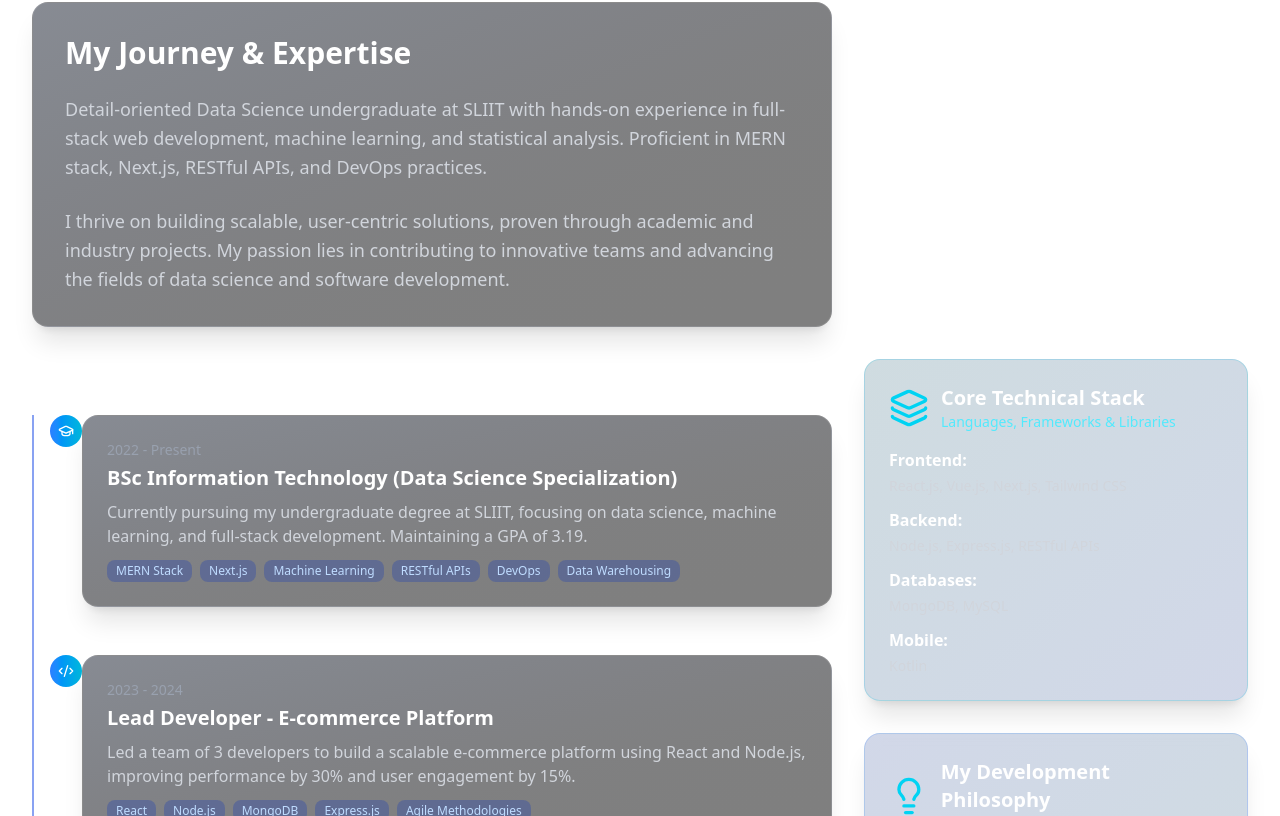
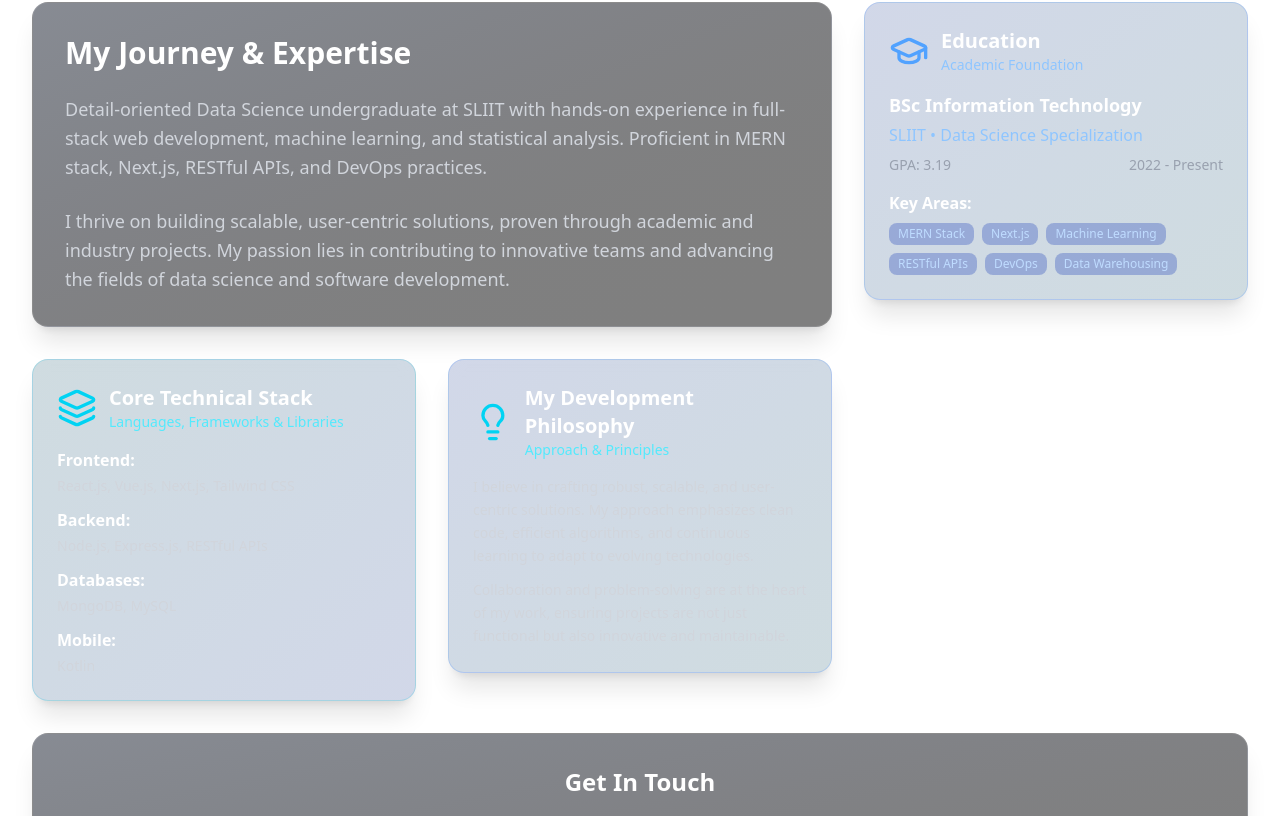
Before and after one commit to Wimukthi316/Portfolio-New, a Next.js app: page / in a window 1280 px wide. Shown: the part 1284-2100 px from the top of the page. Built offline with nearby package versions, Linux system fonts and the light colour scheme.

Commit message:
Refactor portfolio layout by removing timeline events and enhancing card animations for improved user experience and visual appeal

```diff
--- a/src/app/page.tsx
+++ b/src/app/page.tsx
@@ -183,33 +183,6 @@ export default function ModernPortfolio() {
     },
   ]
 
-  const timelineEvents = [
-    {
-      year: "2022 - Present",
-      title: "BSc Information Technology (Data Science Specialization)",
-      description:
-        "Currently pursuing my undergraduate degree at SLIIT, focusing on data science, machine learning, and full-stack development. Maintaining a GPA of 3.19.",
-      icon: GraduationCap,
-      badges: ["MERN Stack", "Next.js", "Machine Learning", "RESTful APIs", "DevOps", "Data Warehousing"],
-    },
-    {
-      year: "2023 - 2024",
-      title: "Lead Developer - E-commerce Platform",
-      description:
-        "Led a team of 3 developers to build a scalable e-commerce platform using React and Node.js, improving performance by 30% and user engagement by 15%.",
-      icon: Code2,
-      badges: ["React", "Node.js", "MongoDB", "Express.js", "Agile Methodologies"],
-    },
-    {
-      year: "2021 - 2022",
-      title: "Freelance Web Developer",
-      description:
-        "Developed and deployed various client websites, focusing on responsive design and SEO optimization. Gained experience in client communication and project management.",
-      icon: Globe,
-      badges: ["HTML", "CSS", "JavaScript", "WordPress", "UI/UX"],
-    },
-  ]
-
   return (
     <div className="min-h-screen text-white overflow-x-hidden">
       {/* Animated Background */}
@@ -311,7 +284,7 @@ export default function ModernPortfolio() {
 
           {/* Animated Text */}
           <div className="space-y-6">
-            <h1 className="text-6xl md:text-8xl font-black leading-tight">
+            <h1 className="text-4xl sm:text-5xl md:text-6xl lg:text-8xl font-black leading-tight">
               <span className="block bg-gradient-to-r from-white via-blue-200 to-cyan-200 bg-clip-text text-transparent animate-pulse">
                 Wimukthi
               </span>
@@ -320,7 +293,7 @@ export default function ModernPortfolio() {
               </span>
             </h1>
 
-            <div className="text-xl md:text-2xl text-gray-300 space-y-2">
+            <div className="text-lg sm:text-xl md:text-2xl text-gray-300 space-y-2">
               <div className="flex items-center justify-center space-x-2">
                 <Brain className="w-6 h-6 text-blue-400" />
                 <span>Data Science Undergraduate</span>
@@ -331,30 +304,30 @@ export default function ModernPortfolio() {
               </div>
             </div>
 
-            <p className="text-lg text-gray-400 max-w-2xl mx-auto leading-relaxed">
+            <p className="text-base sm:text-lg text-gray-400 max-w-2xl mx-auto leading-relaxed">
               Crafting innovative digital experiences through the perfect blend of data science insights and full-stack
               development expertise. Passionate about building scalable solutions that make a difference.
             </p>
 
-            <div className="flex flex-wrap justify-center gap-6 pt-8">
+            <div className="flex flex-wrap justify-center gap-4 sm:gap-6 pt-8">
               <Button
                 size="lg"
-                className="bg-gradient-to-r from-blue-600 to-cyan-600 hover:from-blue-700 hover:to-cyan-700 px-8 py-4 rounded-full text-lg font-semibold transform hover:scale-105 transition-all duration-300 shadow-lg hover:shadow-xl min-w-[180px] h-14"
+                className="bg-gradient-to-r from-blue-600 to-cyan-600 hover:from-blue-700 hover:to-cyan-700 px-6 sm:px-8 py-3 sm:py-4 rounded-full text-base sm:text-lg font-semibold transform hover:scale-105 transition-all duration-300 shadow-lg hover:shadow-xl min-w-[160px] sm:min-w-[180px] h-12 sm:h-14"
               >
-                <Rocket className="w-5 h-5 mr-2" />
+                <Rocket className="w-4 h-4 sm:w-5 sm:h-5 mr-2" />
                 Let's Collaborate
               </Button>
               <Button
                 size="lg"
                 variant="outline"
-                className="border-2 border-blue-400 text-blue-400 hover:bg-blue-400 hover:text-black px-8 py-4 rounded-full text-lg font-semibold transform hover:scale-105 transition-all duration-300 bg-transparent hover:shadow-lg min-w-[160px] h-14"
+                className="border-2 border-blue-400 text-blue-400 hover:bg-blue-400 hover:text-black px-6 sm:px-8 py-3 sm:py-4 rounded-full text-base sm:text-lg font-semibold transform hover:scale-105 transition-all duration-300 bg-transparent hover:shadow-lg min-w-[140px] sm:min-w-[160px] h-12 sm:h-14"
               >
-                <Download className="w-5 h-5 mr-2" />
+                <Download className="w-4 h-4 sm:w-5 sm:h-5 mr-2" />
                 Download CV
               </Button>
             </div>
 
-            <div className="flex justify-center space-x-6 pt-8">
+            <div className="flex justify-center space-x-4 sm:space-x-6 pt-8">
               {[
                 { icon: Github, href: "#", label: "GitHub" },
                 { icon: Linkedin, href: "#", label: "LinkedIn" },
@@ -363,9 +336,9 @@ export default function ModernPortfolio() {
                 <Link
                   key={label}
                   href={href}
-                  className="w-12 h-12 rounded-full bg-white/10 backdrop-blur-sm flex items-center justify-center hover:bg-white/20 transition-all duration-300 hover:scale-110 group"
+                  className="w-10 h-10 sm:w-12 sm:h-12 rounded-full bg-white/10 backdrop-blur-sm flex items-center justify-center hover:bg-white/20 transition-all duration-300 hover:scale-110 group"
                 >
-                  <Icon className="w-6 h-6 text-gray-300 group-hover:text-white" />
+                  <Icon className="w-5 h-5 sm:w-6 sm:h-6 text-gray-300 group-hover:text-white" />
                 </Link>
               ))}
             </div>
@@ -378,7 +351,7 @@ export default function ModernPortfolio() {
         </div>
       </section>
       {/* About Section - Revamped */}
-      <section id="about" className="py-20 px-6 lg:px-8 relative z-10" ref={addRef}>
+      <section id="about" className="py-20 px-6 lg:px-8 relative z-10">
         <div className="max-w-7xl mx-auto">
           <div className="text-center mb-16">
             <h2 className="text-5xl md:text-6xl font-black mb-4">
@@ -392,7 +365,8 @@ export default function ModernPortfolio() {
 
           <div className="grid grid-cols-1 lg:grid-cols-3 gap-8">
             {/* Main Profile Card */}
-            <Card className="lg:col-span-2 bg-gradient-to-br from-gray-900/50 to-black/50 backdrop-blur-sm rounded-2xl p-8 border border-white/10 shadow-xl hover:shadow-2xl transition-all duration-500 transform hover:-translate-y-1">
+            <div ref={addRef} className="animate-fade-in-up lg:col-span-2">
+              <Card className="bg-gradient-to-br from-gray-900/50 to-black/50 backdrop-blur-sm rounded-2xl p-8 border border-white/10 shadow-xl hover:shadow-2xl transition-all duration-500 transform hover:-translate-y-1">
                 <CardContent className="p-0">
                   <h3 className="text-3xl font-bold text-white mb-6">My Journey & Expertise</h3>
                   <p className="text-gray-300 leading-relaxed text-lg mb-6">
@@ -401,48 +375,49 @@ export default function ModernPortfolio() {
                     APIs, and DevOps practices.
                   </p>
                   <p className="text-gray-300 leading-relaxed text-lg">
-                  I thrive on building scalable, user-centric solutions, proven through academic and industry projects.
-                  My passion lies in contributing to innovative teams and advancing the fields of data science and
-                  software development.
+                    I thrive on building scalable, user-centric solutions, proven through academic and industry
+                    projects. My passion lies in contributing to innovative teams and advancing the fields of data
+                    science and software development.
                   </p>
                 </CardContent>
               </Card>
+            </div>
 
-            {/* Nested grid for timeline and other cards */}
-            <div className="lg:col-span-3 grid grid-cols-1 lg:grid-cols-3 gap-8">
-              {/* Professional Timeline Section */}
-              <div className="lg:col-span-2">
-                <h3 className="text-2xl font-bold text-white mb-6">My Professional Timeline</h3>
-                <div className="relative pl-8 border-l-2 border-blue-700/50 space-y-12">
-                  {timelineEvents.map((event, index) => (
-                    <div key={index} className="relative">
-                      <div className="absolute -left-4 top-0 w-8 h-8 rounded-full bg-gradient-to-r from-blue-500 to-cyan-500 flex items-center justify-center">
-                        <event.icon className="w-4 h-4 text-white" />
+            {/* Education Card */}
+            <div ref={addRef} className="animate-fade-in-up">
+              <Card className="bg-gradient-to-br from-blue-900/20 to-cyan-900/20 border-blue-500/20 backdrop-blur-sm rounded-2xl p-6 shadow-xl hover:shadow-2xl transition-all duration-500 transform hover:-translate-y-1">
+                <CardContent className="p-0">
+                  <div className="flex items-center mb-4">
+                    <GraduationCap className="w-10 h-10 text-blue-400 mr-3" />
+                    <div>
+                      <h3 className="text-xl font-bold text-white">Education</h3>
+                      <p className="text-blue-300 text-sm">Academic Foundation</p>
                     </div>
-                      <Card className="ml-4 bg-gradient-to-br from-gray-900/50 to-black/50 backdrop-blur-sm rounded-2xl p-6 border border-white/10 shadow-xl">
-                        <CardContent className="p-0">
-                          <p className="text-sm text-gray-400 mb-1">{event.year}</p>
-                          <h4 className="text-xl font-bold text-white mb-2">{event.title}</h4>
-                          <p className="text-gray-300 text-base">{event.description}</p>
-                          {event.badges && (
-                            <div className="flex flex-wrap gap-2 mt-3">
-                              {event.badges.map((badge) => (
-                                <Badge key={badge} variant="secondary" className="bg-blue-800/30 text-blue-200">
-                                  {badge}
+                  </div>
+                  <h4 className="text-lg font-bold text-white mb-1">BSc Information Technology</h4>
+                  <p className="text-blue-300 mb-2">SLIIT • Data Science Specialization</p>
+                  <div className="flex justify-between items-center text-gray-400 text-sm">
+                    <span>GPA: 3.19</span>
+                    <span>2022 - Present</span>
+                  </div>
+                  <div className="mt-4">
+                    <h5 className="font-semibold text-white mb-2">Key Areas:</h5>
+                    <div className="flex flex-wrap gap-2">
+                      {["MERN Stack", "Next.js", "Machine Learning", "RESTful APIs", "DevOps", "Data Warehousing"].map(
+                        (skill) => (
+                          <Badge key={skill} variant="secondary" className="bg-blue-800/30 text-blue-200">
+                            {skill}
                           </Badge>
-                              ))}
+                        ),
+                      )}
                     </div>
-                          )}
+                  </div>
                 </CardContent>
               </Card>
             </div>
-                  ))}
-                </div>
-              </div>
 
-              {/* Right column for Core Technical Stack and My Development Philosophy */}
-              <div className="lg:col-span-1 flex flex-col gap-8">
             {/* Core Technical Stack Card */}
+            <div ref={addRef} className="animate-fade-in-up">
               <Card className="bg-gradient-to-br from-cyan-900/20 to-blue-900/20 border-cyan-500/20 backdrop-blur-sm rounded-2xl p-6 shadow-xl hover:shadow-2xl transition-all duration-500 transform hover:-translate-y-1">
                 <CardContent className="p-0">
                   <div className="flex items-center mb-4">
@@ -472,8 +447,10 @@ export default function ModernPortfolio() {
                   </div>
                 </CardContent>
               </Card>
+            </div>
 
             {/* My Development Philosophy Card */}
+            <div ref={addRef} className="animate-fade-in-up">
               <Card className="bg-gradient-to-br from-blue-900/20 to-cyan-900/20 border-blue-500/20 backdrop-blur-sm rounded-2xl p-6 shadow-xl hover:shadow-2xl transition-all duration-500 transform hover:-translate-y-1">
                 <CardContent className="p-0">
                   <div className="flex items-center mb-4">
@@ -494,10 +471,10 @@ export default function ModernPortfolio() {
                 </CardContent>
               </Card>
             </div>
-            </div>
 
-            {/* Contact Info Card (outside the nested grid, spans full width of outer grid) */}
-            <Card className="lg:col-span-3 mt-8 bg-gradient-to-br from-gray-900/50 to-black/50 backdrop-blur-sm rounded-2xl p-8 border border-white/10 shadow-xl hover:shadow-2xl transition-all duration-500 transform hover:-translate-y-1">
+            {/* Contact Info Card */}
+            <div ref={addRef} className="animate-fade-in-up lg:col-span-3">
+              <Card className="bg-gradient-to-br from-gray-900/50 to-black/50 backdrop-blur-sm rounded-2xl p-8 border border-white/10 shadow-xl hover:shadow-2xl transition-all duration-500 transform hover:-translate-y-1">
                 <CardContent className="p-0">
                   <h3 className="text-2xl font-bold text-white mb-6 text-center">Get In Touch</h3>
                   <div className="grid grid-cols-1 md:grid-cols-3 gap-6">
@@ -518,6 +495,7 @@ export default function ModernPortfolio() {
                   </div>
                 </CardContent>
               </Card>
+            </div>
           </div>
         </div>
       </section>
```
Lines whose indentation alone changed are shown as unchanged.
